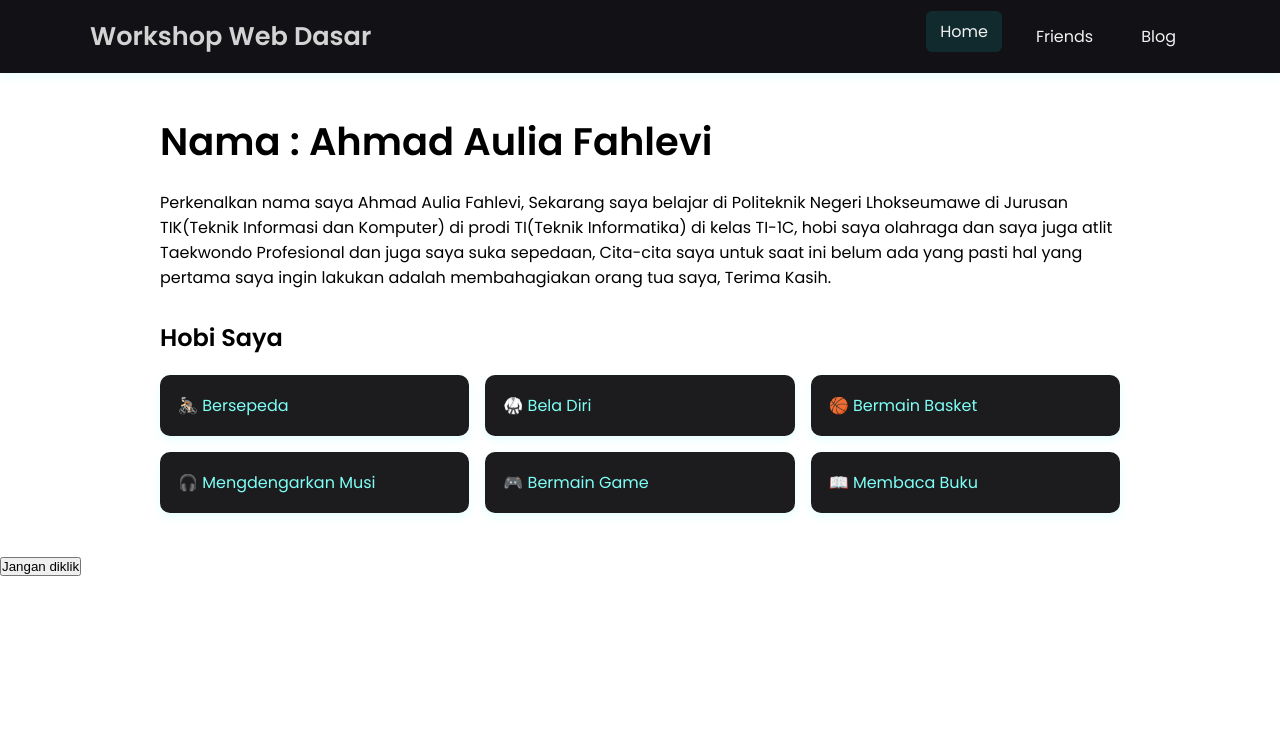
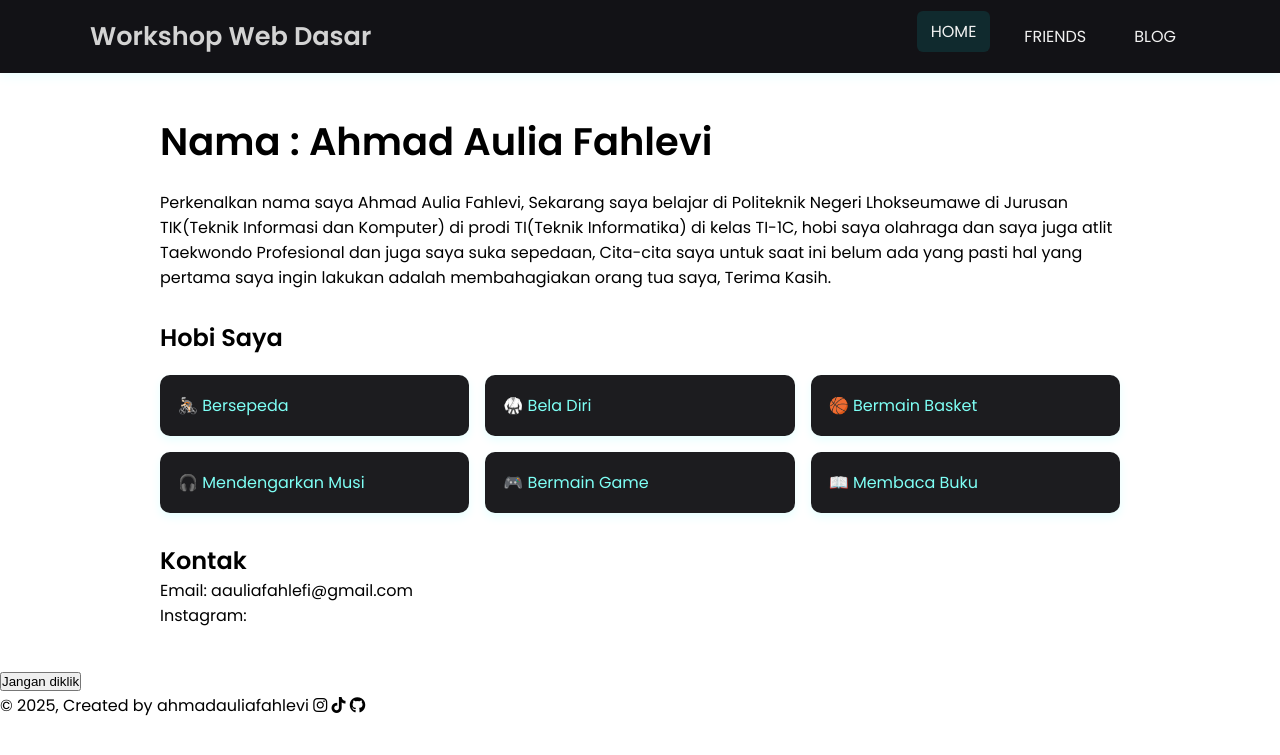
Before and after one commit to lepii1/lepii1.github.io, a Jekyll site: the page built from index.html, in a window 1280 px wide. Shown: the top 755 px of the page. Built offline with Jekyll 4.4.1, drawn with Linux system fonts in a browser that asks for light colours.

Commit message:
initial commit

```diff
--- a/_includes/footer.html
+++ b/_includes/footer.html
@@ -1,5 +1,6 @@
 <div class="footer">
     <p>
+        © 2025, Created by <span>ahmadauliafahlevi</span>
         <a href="https://www.instagram.com/ahmadauliafahlevi/"><i class="fab fa-instagram"></i></a>
         <a href="https://www.tiktok.com/@ahmadauliafahlevi_/"><i class="fab fa-tiktok"></i></a>
         <a href="https://github.com/lepii1/" class="social-icon"><i class="fab fa-github"></i></a>
--- a/_includes/navigation.html
+++ b/_includes/navigation.html
@@ -6,7 +6,7 @@
         <div class="nav-links">
         {% for item in site.data.navigation %}
          <a href="{{ item.link }}" {% if page.url == item.link %} class="current"{% endif %}>
-            {{ item.name }}
+            {{ item.name | upcase }}
          </a>
             {% endfor %}
         </div>
--- a/_layouts/default.html
+++ b/_layouts/default.html
@@ -4,7 +4,7 @@
     <meta charset="UTF-8">
     <meta name="viewport" content="width=device-width, initial-scale=1.0">
     <title>{{ page.title }}</title>
-
+    <link rel="stylesheet" href="https://cdnjs.cloudflare.com/ajax/libs/font-awesome/6.5.1/css/all.min.css">
     <!-- CSS -->
     <link rel="stylesheet" href="{{ site.baseurl }}/assets/css/styles.css">
     <!-- JavaScript -->
@@ -18,5 +18,6 @@
 <body>
     {% include navigation.html %}
     {{ content }}
+    {% include footer.html %}
 </body>
 </html>
--- a/index.html
+++ b/index.html
@@ -16,10 +16,16 @@ title: Home
         <li>🚴🏻 Bersepeda</li>
         <li>🥋 Bela Diri</li>
         <li>🏀 Bermain Basket</li>
-        <li>🎧 Mengdengarkan Musi</li>
+        <li>🎧 Mendengarkan Musi</li>
         <li>🎮 Bermain Game</li>
         <li>📖 Membaca Buku</li>
     </ul>
 
+    <h2>Kontak</h2>
+    <p>Email: <a href="aauliafahlefi@gmail.com">aauliafahlefi@gmail.com</a></p>
+    <p>
+        Instagram:
+        <a href=""></a>
+    </p>
     </div>
     <button onclick="myFunction()">Jangan diklik</button>
```
